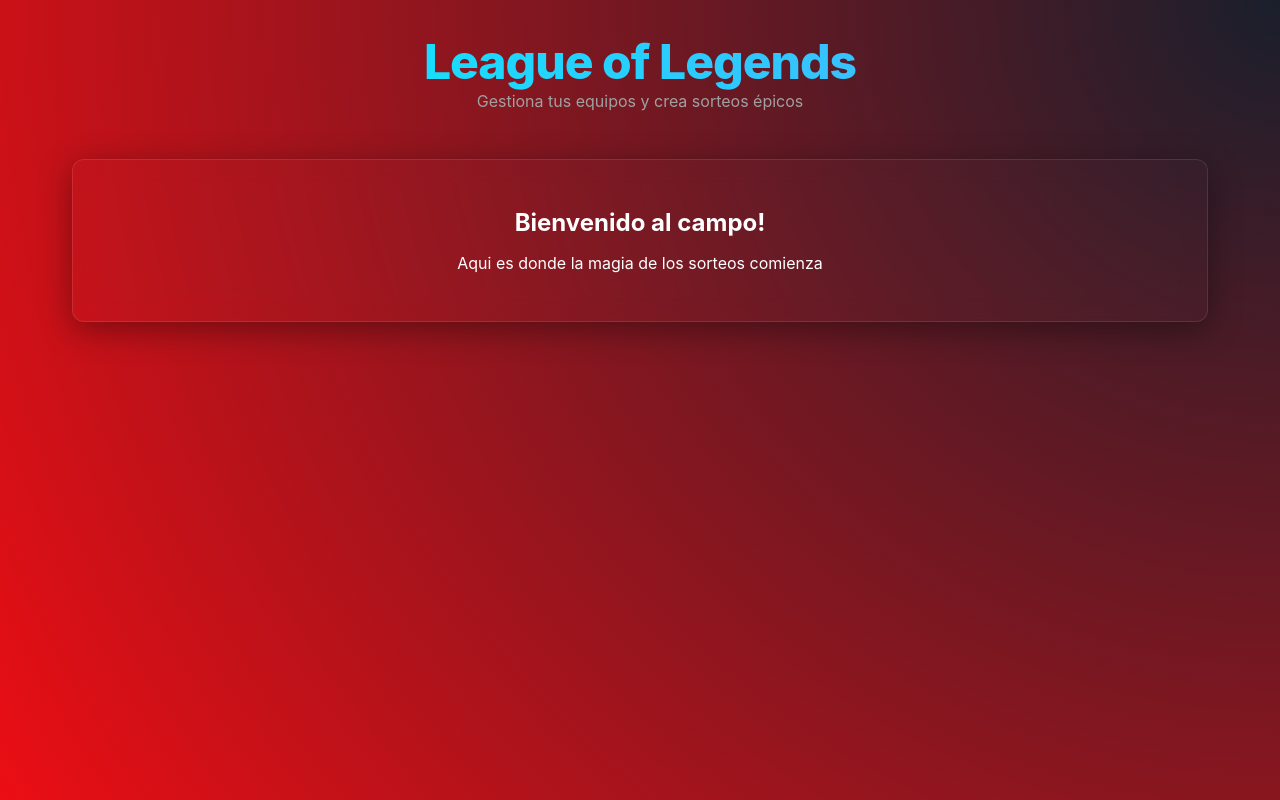
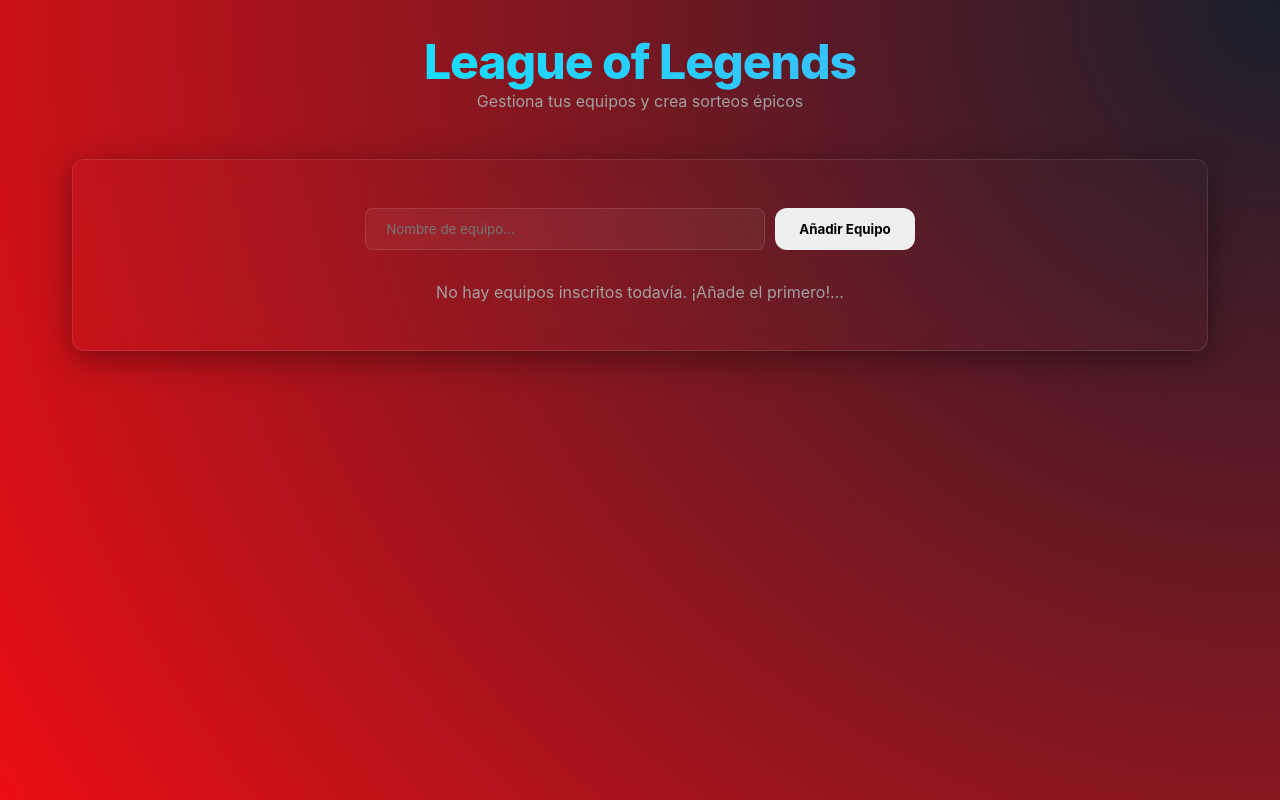
Before and after one commit to bPatrici0/Liga, a React (Vite) app: page / in a window 1280 px wide. Built offline with nearby package versions, Linux system fonts and the light colour scheme.

Commit message:
Implementacion de logica

```diff
--- a/src/App.tsx
+++ b/src/App.tsx
@@ -1,6 +1,31 @@
-import React from 'react'
+import React, { useState } from 'react'
+
+interface Team {
+  id: string;
+  name: string;
+}
 
 function App() {
+  const [teams, setTeams] = useState<Team[]>([]);
+  const [newTeamName, setNewTeamName] = useState('');
+
+  const addTeam = (e: React.FormEvent) => {
+    e.preventDefault();
+    if (!newTeamName.trim()) return;
+
+    const newTeam: Team = {
+      id: crypto.randomUUID(),
+      name: newTeamName.trim()
+    };
+
+    setTeams([...teams, newTeam]);
+    setNewTeamName('');
+  };
+
+  const removeTeam = (id: string) => {
+    setTeams(teams.filter(team => team.id !== id));
+  }
+
   return (
     <div style={{ padding: '2rem', maxWidth: '1200px', margin: '0 auto' }}>
       <header style={{ marginBottom: '3rem', textAlign: 'center' }}>
@@ -10,9 +35,36 @@
         </p>
       </header>
 
-      <main className="glass-pane" style={{ padding: '3rem', textAlign: 'center' }}>
-        <h2 style={{ marginBottom: '1rem' }}>Bienvenido al campo!</h2>
-        <p>Aqui es donde la magia de los sorteos comienza</p>
+      <main className="glass-pane" style={{ padding: '3rem' }}>
+        <form onSubmit={addTeam} className="input-group">
+          <input
+            type="text"
+            placeholder="Nombre de equipo..."
+            value={newTeamName}
+            onChange={(e) => setNewTeamName(e.target.value)} />
+          <button type="submit" className="btn-primary">Añadir Equipo</button>
+        </form>
+
+        <div className="team-grid">
+          {teams.map((team) => (
+            <div key={team.id} className="team-card">
+              <span>{team.name}</span>
+              <button
+                onClick={() => removeTeam(team.id)}
+                className="btn-delete"
+                title="Eliminar equipo"
+              >
+                x
+              </button>
+            </div>
+          ))}
+        </div>
+
+        {teams.length === 0 && (
+          <p style={{ textAlign: 'center', color: 'var(--text-dim' }}>
+            No hay equipos inscritos todavía. ¡Añade el primero!...
+          </p>
+        )}
       </main>
     </div>
   )
```
